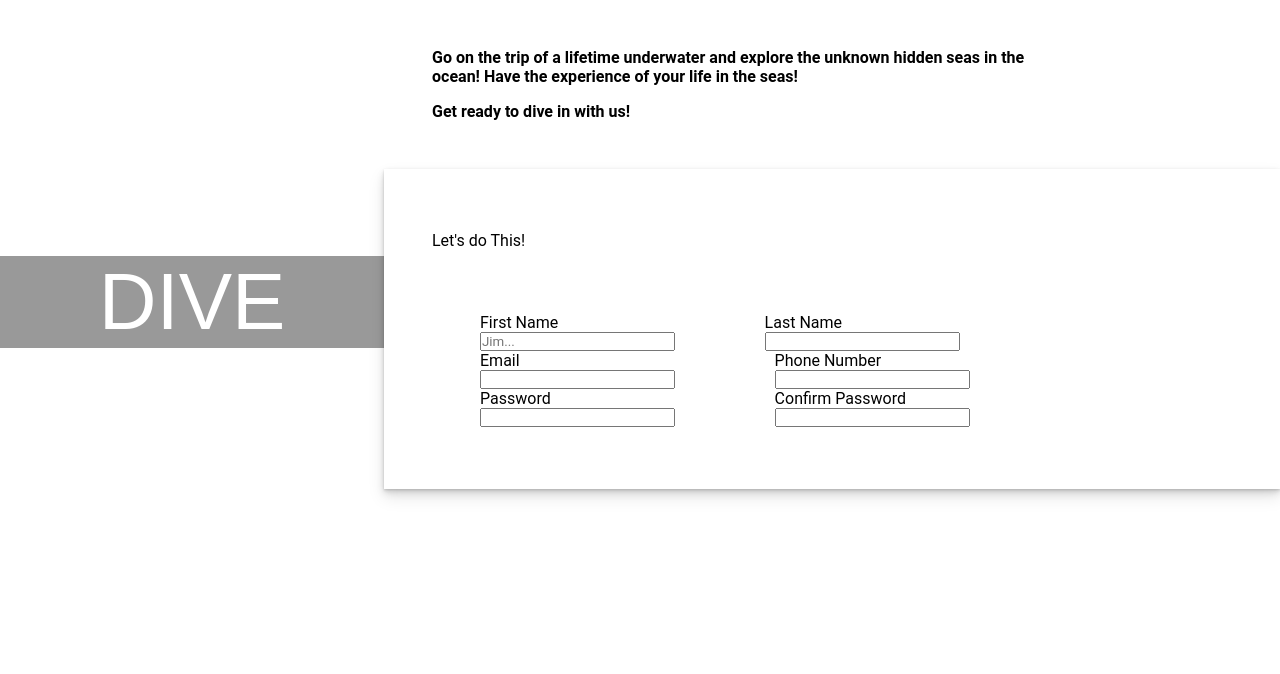
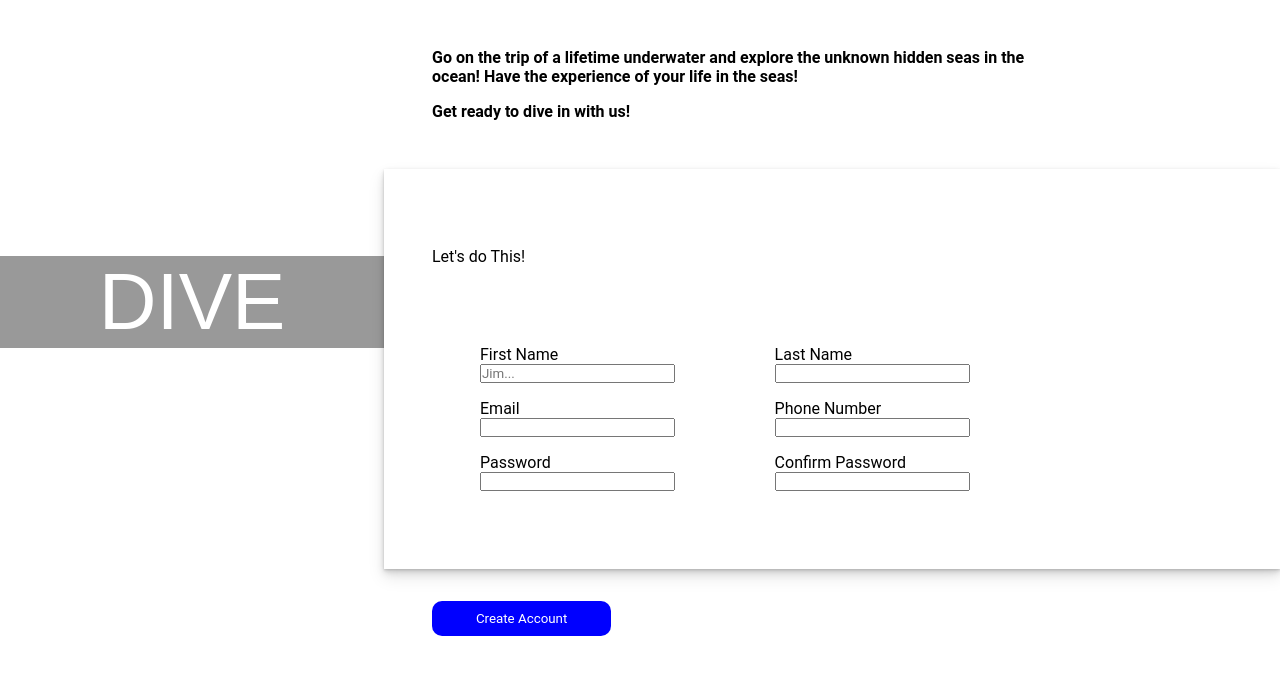
Before and after one commit to ureyx6/Sign-Up-Form, a plain HTML site: page index.html in a window 1280 px wide. Drawn offline with Linux system fonts and the light colour scheme; a web font is replaced by a local one.

Commit message:
finished

```diff
--- a/index.html
+++ b/index.html
@@ -51,6 +51,7 @@
                     </div>
                     </div>
                 </div>
+                <button type="submit">Create Account</button>
             </div>
         </div>
     </form>
--- a/styles.css
+++ b/styles.css
@@ -58,7 +58,7 @@ position: relative;
     display: flex;
     flex-direction: column;
     justify-content: space-evenly;
-    height: 40%;
+    height: 50%;
     width: 100%;
    box-shadow: 0px 1px 2px rgba(0,0,0,0.1),
     0px 2px 4px rgba(0,0,0,0.1),
@@ -77,13 +77,32 @@ position: relative;
 .inputPair {
     display: flex;
     flex-direction: column;
-    margin-right: 10px;
+    margin-bottom: 1rem;
 }
 .inputPair2 {
     display: flex;
     flex-direction: column;
+    margin-bottom: 1rem;
 }
 .inputPair3 {
     display: flex;
     flex-direction: column;
 }
+
+button {
+    margin-top: 2rem;
+    width: 20%;
+    margin-left: 3rem;
+    padding: 10px;
+    border-radius: 10px;
+    background-color: blue;
+    color: white;
+    border: none;
+}
+:focus {
+    outline: 3px solid orange;
+    box-shadow: 0px 1px 2px rgba(0,0,0,0.1),
+    0px 2px 4px rgba(0,0,0,0.1),
+    0px 4px 8px rgba(0,0,0,0.1),
+    0px 8px 16px rgba(0,0,0,0.1);
+}
```
